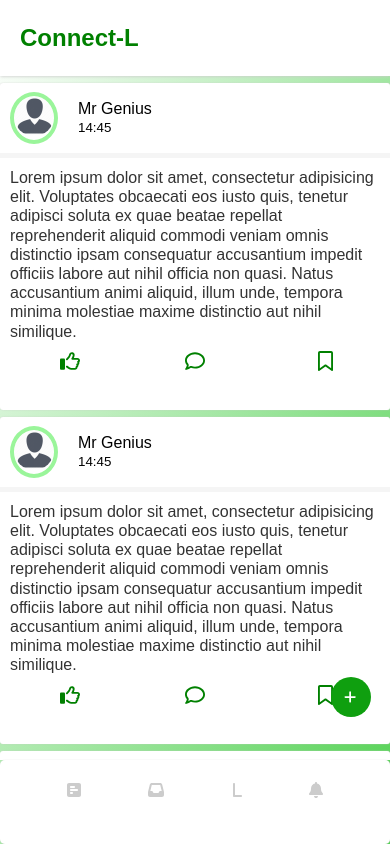
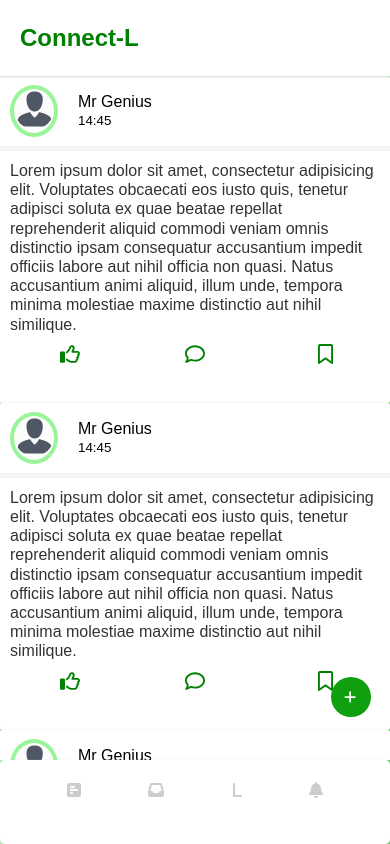
Before and after one commit to Codammy/connect-L, a React (Create React App) app: page / in a window 390 px wide. Built offline with nearby package versions, Linux system fonts and the light colour scheme.

Commit message:
mobile-view

```diff
--- a/src/views/public/styles/App.css
+++ b/src/views/public/styles/App.css
@@ -257,7 +257,7 @@
     .each-post {
         margin: 0;
         width: inherit;
-        margin-block: 7px;
+       /* margin-block: 7px;*/
         box-shadow: .1px .1px 1.4px #ccc;
     }
     .post {
```
Also changed, not shown: package.json (+4 -4 lines), src/views/components/Nav.jsx (renamed from src/views/components/nav.jsx), 1 other file (tests, documents, lock files or other folders).
